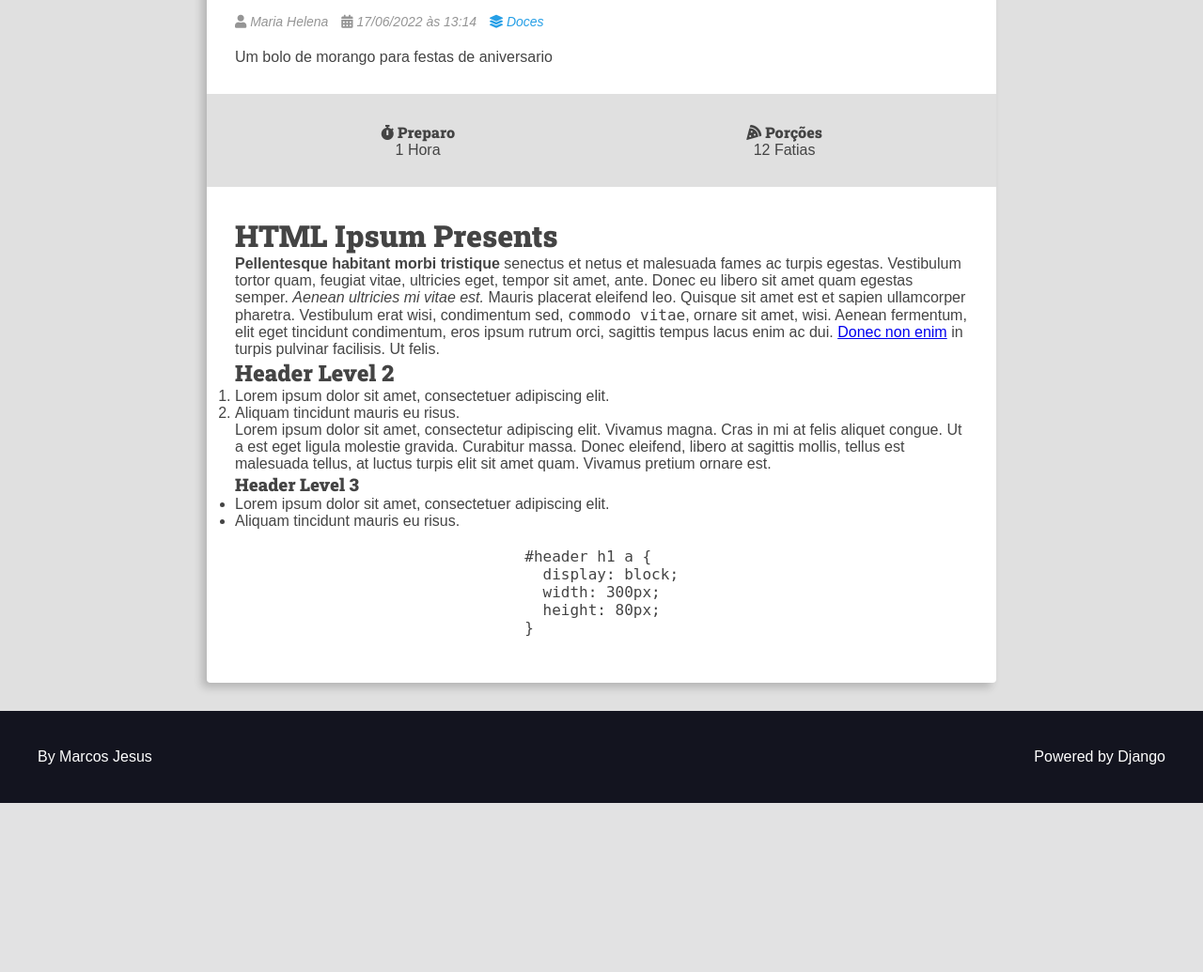
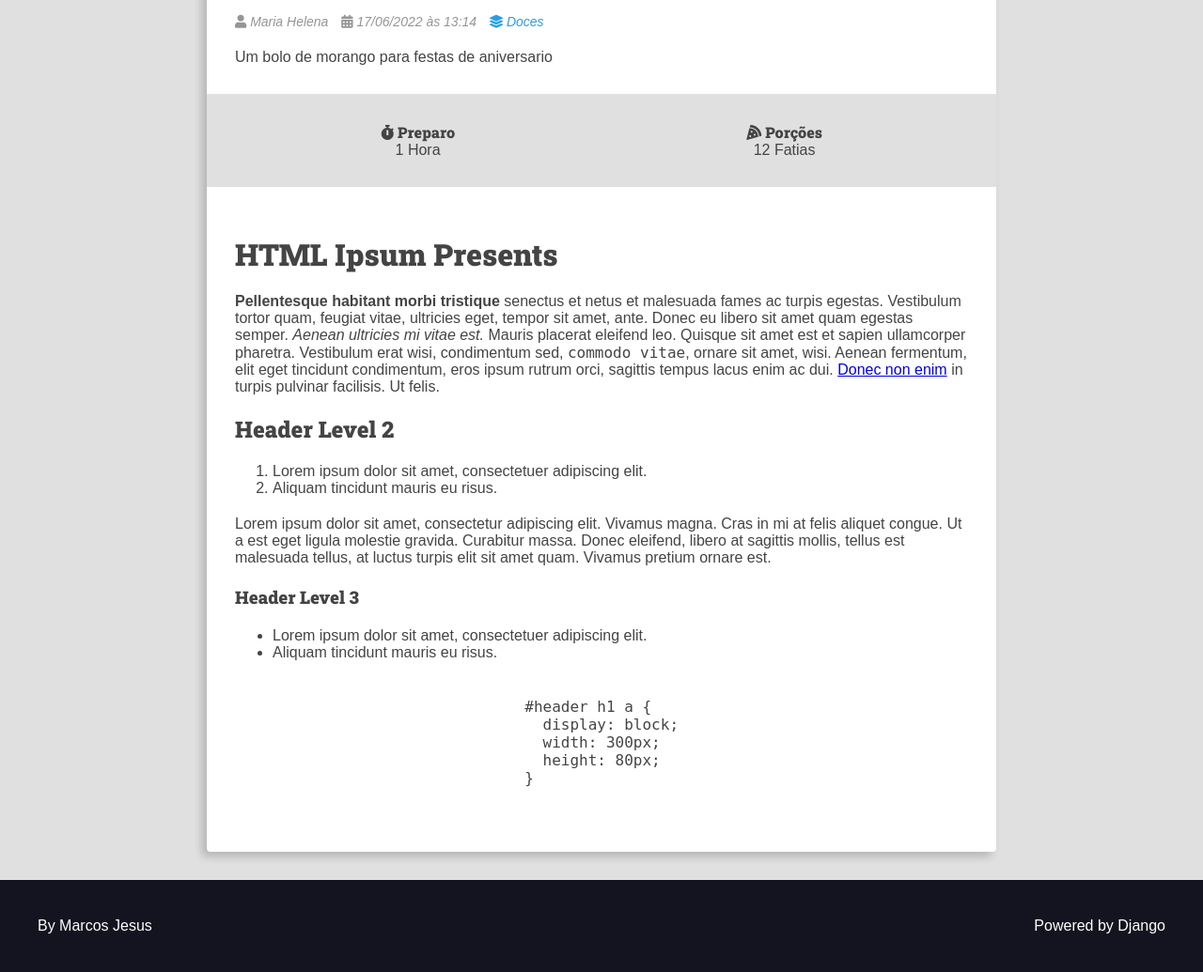
Before and after one commit to MarcosJesus271/Seu_jeitao, a Django app: page /recipes/4/ in a window 1280 px wide. Shown: the part 724-1759 px from the top of the page at 94% size. Before the commit the page ends 1579 px from the top, so only its background shows below. Run offline with Django 3.2, Linux system fonts and the light colour scheme; data comes from the database, SQL or seed files in the repository.

Commit message:
css for preparation steps

```diff
--- a/recipes/static/recipes/css/styles.css
+++ b/recipes/static/recipes/css/styles.css
@@ -273,3 +273,22 @@ h6 {
 .main-footer a:hover {
   filter: brightness(0.8);
 }
+
+.preparation-steps h1,
+.preparation-steps h2,
+.preparation-steps h3,
+.preparation-steps h4,
+.preparation-steps h5,
+.preparation-steps h6,
+.preparation-steps p,
+.preparation-steps ol,
+.preparation-steps ul,
+.preparation-steps pre {
+  margin: 2rem 0;
+}
+
+.preparation-steps ol,
+.preparation-steps ul {
+  margin: 2rem;
+  padding: 0 2rem;
+}
```
